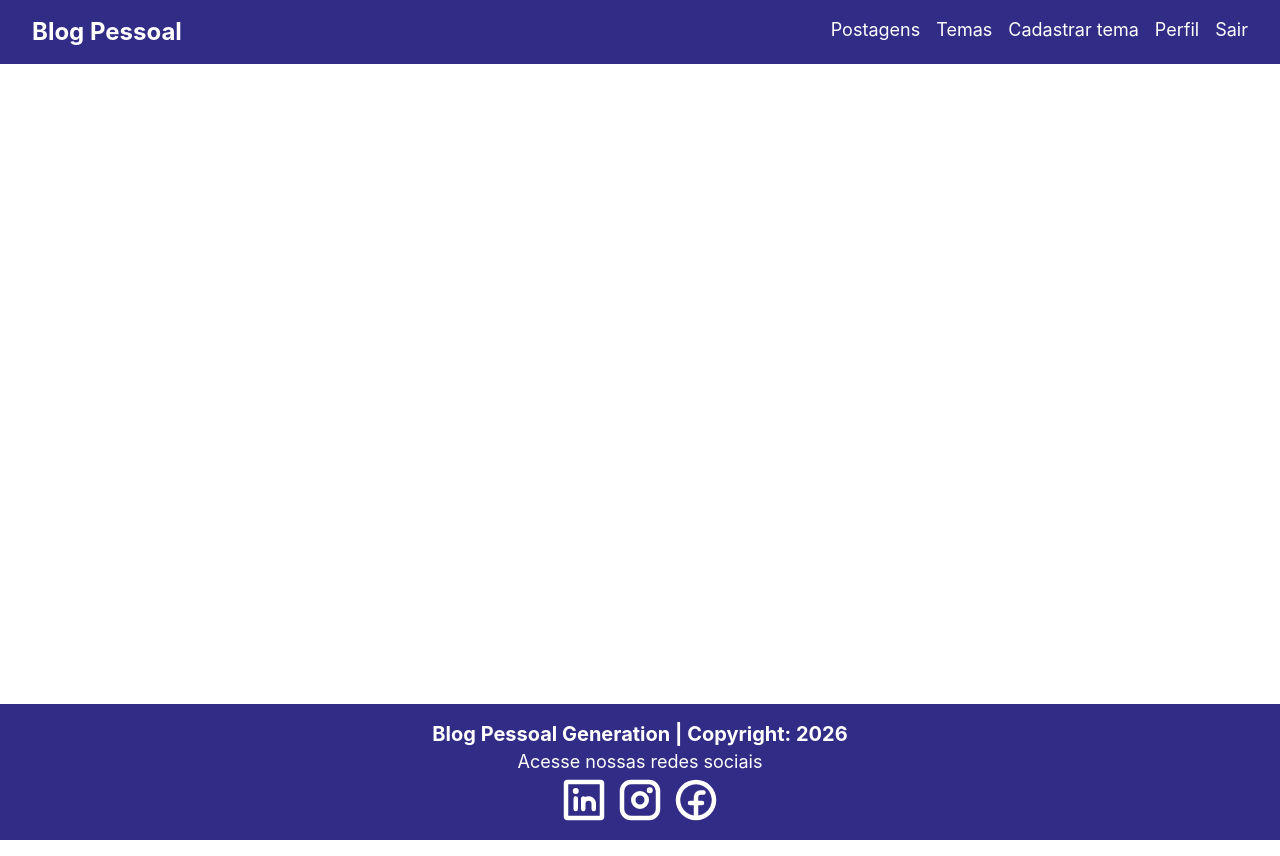
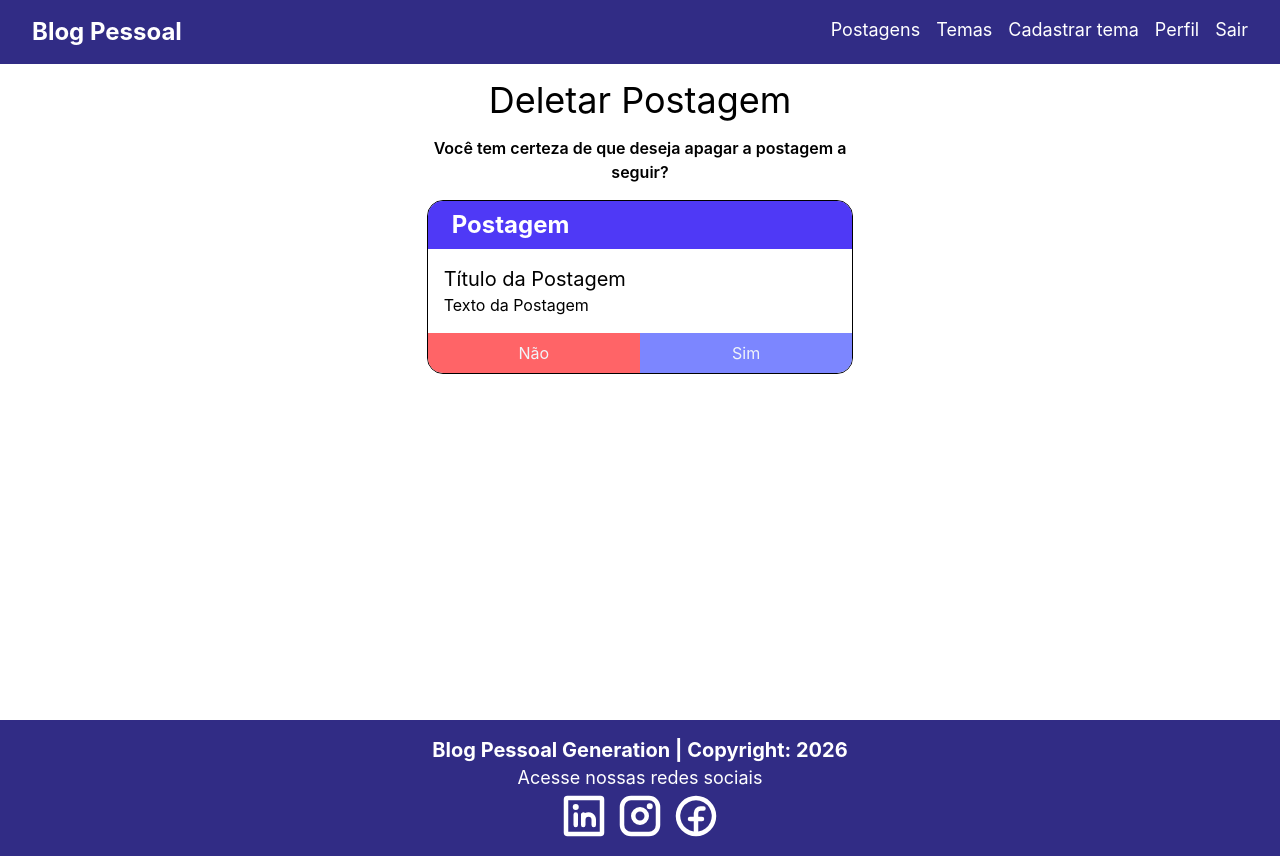
Before and after one commit to Renanferrcun/React, a React (Vite) app: page /deletarpostagem/1 in a window 1280 px wide. Built offline with nearby package versions, Linux system fonts and the light colour scheme.

Commit message:
Estilização do componente deletar postagem

```diff
--- a/src/App.tsx
+++ b/src/App.tsx
@@ -10,6 +10,7 @@
 import Home from './pages/home/Home'
 import Login from './pages/login/Login'
 import FormPostagem from './components/postagem/formpostagem/FormPostagem'
+import DeletarPostagem from './components/postagem/deletarpostagem/DeletarPostagem'
 
 function App() {
   return (
@@ -29,6 +30,7 @@
               <Route path="/postagens" element={<ListaPostagens />} />
               <Route path="/cadastrarpostagem" element={<FormPostagem />} />
               <Route path="/editarpostagem/:id" element={<FormPostagem />} />
+              <Route path="/deletarpostagem/:id" element={<DeletarPostagem />} />
             </Routes>
           </div>
           <Footer />
--- /dev/null
+++ b/src/components/postagem/deletarpostagem/DeletarPostagem.tsx
@@ -0,0 +1,35 @@
+function DeletarPostagem() {
+    return (
+        <div className='container w-1/3 mx-auto'>
+            <h1 className='text-4xl text-center my-4'>Deletar Postagem</h1>
+
+            <p className='text-center font-semibold mb-4'>
+                Você tem certeza de que deseja apagar a postagem a seguir?
+            </p>
+
+            <div className='border flex flex-col rounded-2xl overflow-hidden justify-between'>
+                <header
+                    className='py-2 px-6 bg-indigo-600 text-white font-bold text-2xl'>
+                    Postagem
+                </header>
+                <div className="p-4">
+                    <p className='text-xl h-full'>Título da Postagem</p>
+                    <p>Texto da Postagem</p>
+                </div>
+                <div className="flex">
+                    <button
+                        className='text-slate-100 bg-red-400 hover:bg-red-600 w-full py-2'>
+                        Não
+                    </button>
+                    <button
+                        className='w-full text-slate-100 bg-indigo-400
+                        hover:bg-indigo-600 flex items-center justify-center'>
+                        Sim
+                    </button>
+                </div>
+            </div>
+        </div>
+    )
+}
+
+export default DeletarPostagem
```
